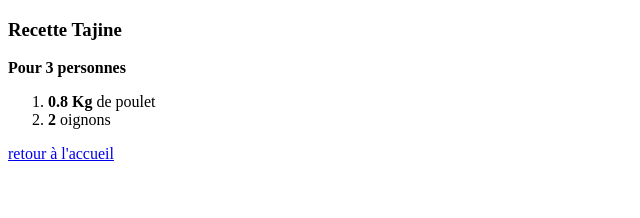
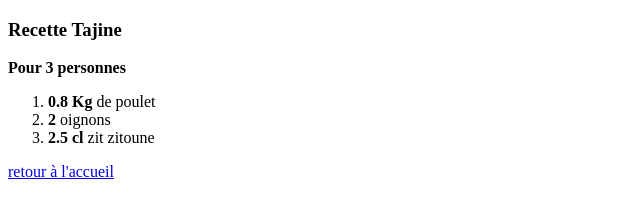
Before and after one commit to Zaidckh/odin-recipes, a plain HTML site: page pages/tajine.html in a window 1280 px wide. Shown: the whole page, without its empty margins (0-640 px from the left). Drawn offline with Linux system fonts and the light colour scheme.

Commit message:
added the zit zitoune in the tajine recipe
because the report say the recipe was bad and
they tell to add zit zitoune

```diff
--- a/pages/tajine.html
+++ b/pages/tajine.html
@@ -11,6 +11,7 @@
     <ol>
       <li><strong>0.8 Kg</strong> de poulet</li>
       <li><strong>2</strong> oignons</li>
+      <li><strong>2.5 cl</strong> zit zitoune</li>
     </ol>
     <a href="../index.html">retour à l'accueil</a>
   </body>
```
